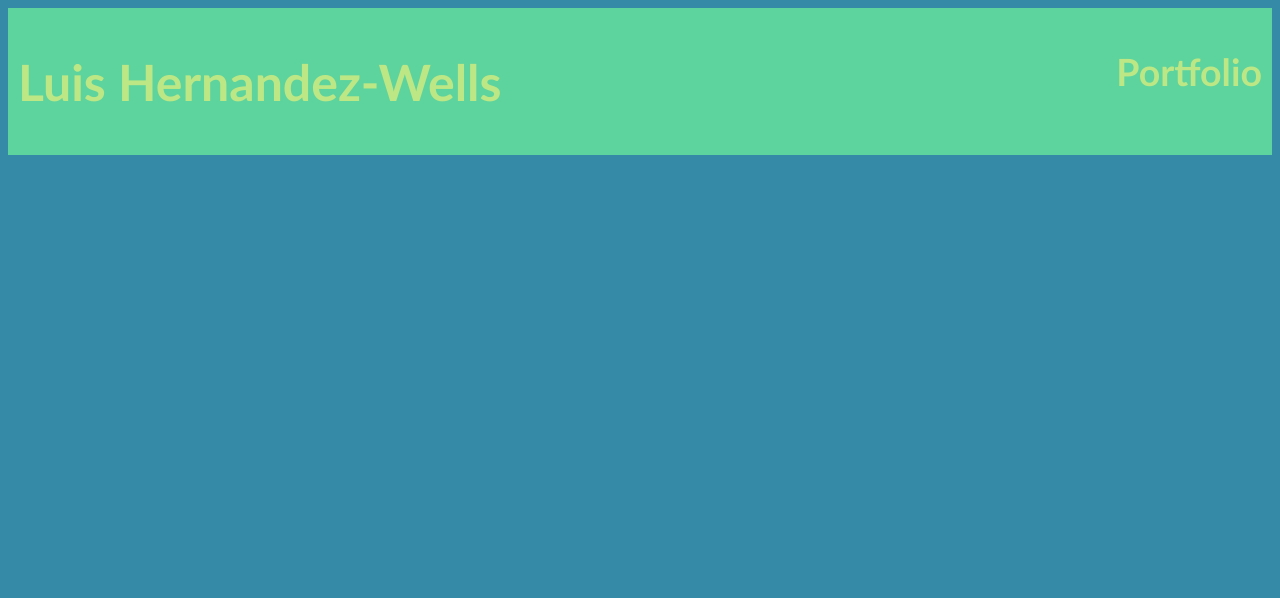
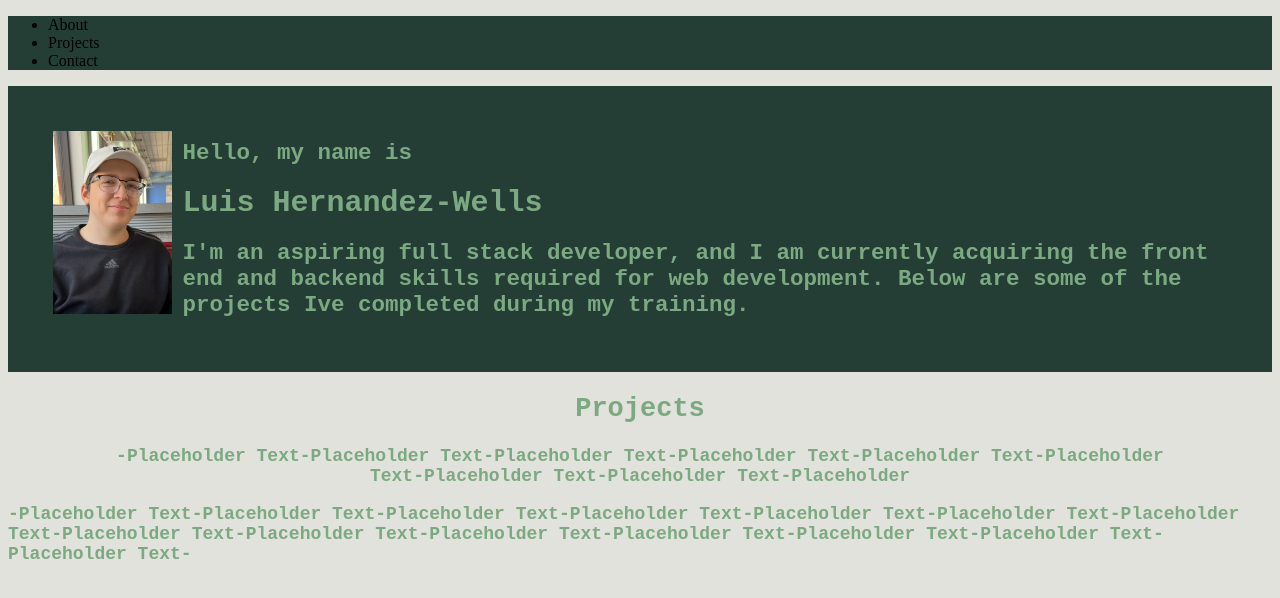
Before and after one commit to Rat-Toast/Developer-Portfolio, a plain HTML site: page index.html in a window 1280 px wide. Drawn offline with Linux system fonts and the light colour scheme.

Commit message:
addedn structural code to then codespace, also linked stylesheet, and added basic css elements.

```diff
--- a/assets/style.css
+++ b/assets/style.css
@@ -1,12 +1,50 @@
 html{
-    background-color: #348aa7;
+    background-color: #e0e2db;
 }
+
+.nav {
+background-color: #243e36;
+
+}
+
 .header {
-    font-family: 'Trebuchet MS', 'Lucida Sans Unicode', 'Lucida Grande', 'Lucida Sans', Arial, sans-serif;
-    background-color: #5dd39e;
-    color: #bce784;
-    font-size: 25px;
-    justify-content: space-between;
-    display: flex;
+    font-family:'Courier New', Courier, monospace;
+    background-color: #243e36;
+    color: #7ca982;
+    text-align: left;
+    padding: 35px;
+    font-size: 15px;
+    font-weight: lighter;
+
+}
+
+#image {
+    width: 10%;
+    height: 10%;
+    object-fit: contain;
     padding: 10px;
+    float: left;
 }
+
+#projects {
+
+
+
+}
+
+.paragraph {
+    font-family:'Courier New', Courier, monospace;
+    color: #7ca982;
+    font-size: 18px;
+    text-align: center;
+    margin: 20px 100px 0px 100px;
+    font-weight: bold;
+}
+
+.paragraph2 {
+    font-family:'Courier New', Courier, monospace;
+    color: #7ca982;
+    font-size: 18px;
+    text-align: left;
+    font-weight: bold;
+}
--- a/index.html
+++ b/index.html
@@ -7,10 +7,36 @@
     <link rel="stylesheet" href="./assets/style.css">
 </head>
 <body>
+    <nav class="nav">
+        <ul>
+            <li>About</li>
+            <li>Projects</li>
+            <li>Contact</li>
+        </ul>
+    </nav>
     <header class="header">
+        <img id="image" src="assets/Images/IMG_3960.jpg">
+        <h2>Hello, my name is</h2>
         <h1>Luis Hernandez-Wells</h1>
-        <h2>Portfolio</h2>
+        <h2>I'm an aspiring full stack developer, and I am currently acquiring the front end and backend skills required for web development.
+        Below are some of the projects Ive completed during my training.
+        </h2>
+    </header>
+        <article class="paragraph">
+            <h1 id="projects">
+                Projects
+            </h1>
+                <p>
+                    -Placeholder Text-Placeholder Text-Placeholder Text-Placeholder Text-Placeholder Text-Placeholder Text-Placeholder Text-Placeholder Text-Placeholder
+                </p>
 
-    </header>
+        </article>
+        <article>
+            <p class="paragraph2">
+                -Placeholder Text-Placeholder Text-Placeholder Text-Placeholder Text-Placeholder Text-Placeholder Text-Placeholder Text-Placeholder Text-Placeholder Text-Placeholder Text-Placeholder Text-Placeholder Text-Placeholder Text-Placeholder Text-
+
+            </p>
+        </article>
+
 </body>
 </html>
```
